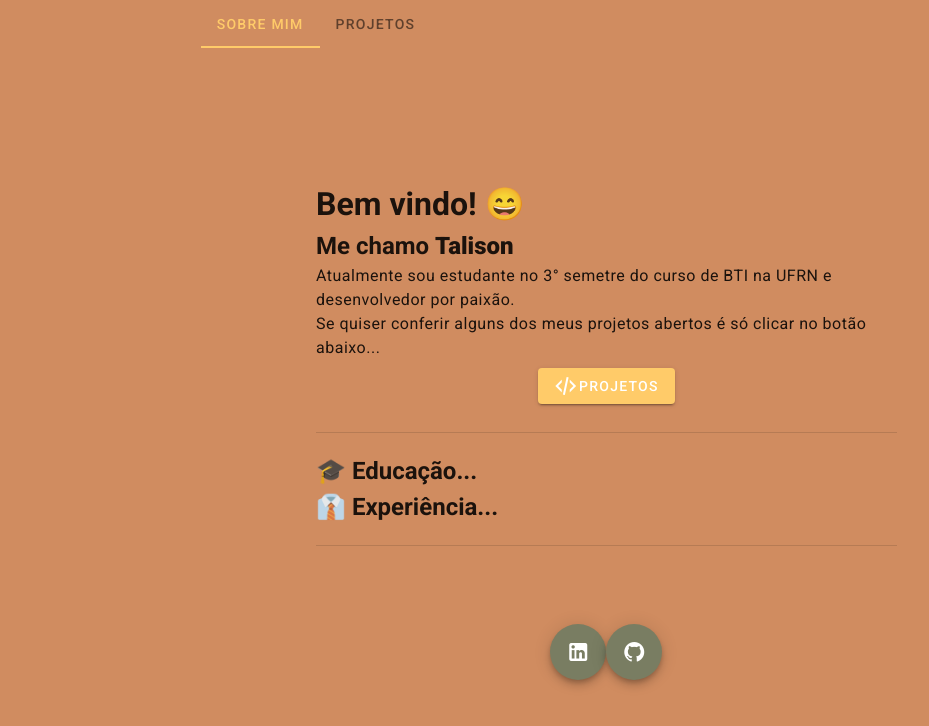
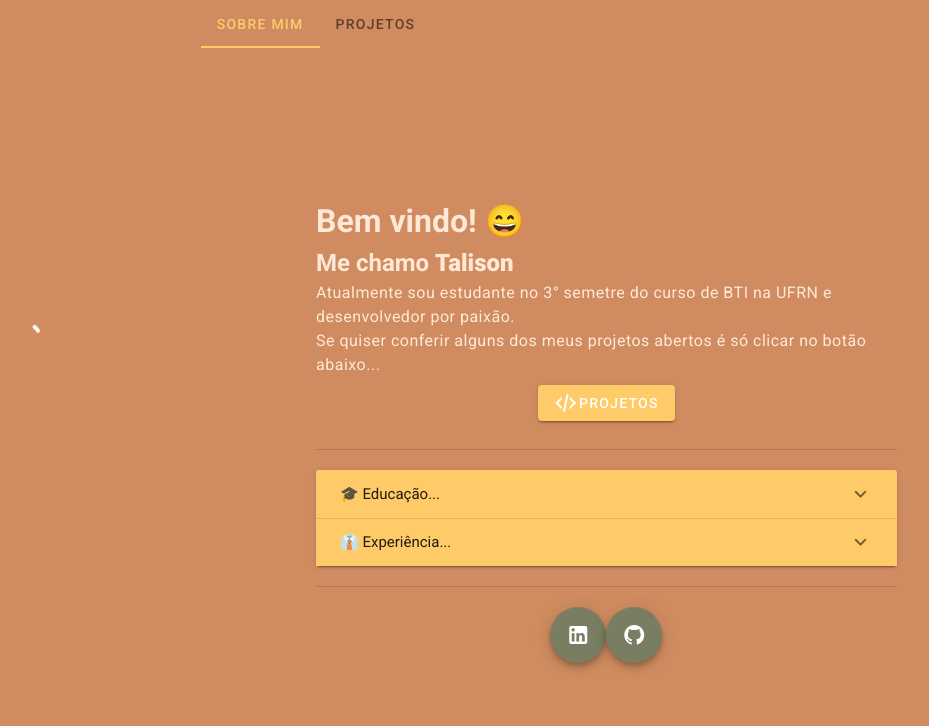
Before and after one commit to talis-fb/portfolio, a Nuxt app: page / in a window 1280 px wide. Shown: the top 726 px of the page, without its empty margins (324-1253 px from the left). Built offline with nearby package versions, Linux system fonts and the light colour scheme.

Commit message:
Fixing descriptions of projects and setup expasion-painel in about screen

```diff
--- a/components/ProjectContainer.vue
+++ b/components/ProjectContainer.vue
@@ -17,7 +17,7 @@ export default {
         id="project-card"
         class="mx-auto"
         max-width="344"
-        color="secondary"
+        color="primary"
       >
         <v-img :src="img" height="200px">
           <template v-slot:placeholder>
@@ -32,7 +32,7 @@ export default {
           <v-fade-transition v-if="sourceCode">
             <v-overlay v-if="hover" absolute color="#036358">
               <a v-if="site" :href="site" target="_blank">
-                <v-btn><v-icon>mdi-open-in-new</v-icon>Deploy</v-btn>
+                <v-btn><v-icon>mdi-open-in-new</v-icon>Acessar o projeto</v-btn>
               </a>
 
               <a v-if="sourceCode" :href="sourceCode" target="_blank">
--- a/nuxt.config.js
+++ b/nuxt.config.js
@@ -5,7 +5,7 @@ const meu_tema = {
   primary: '#FFCB69',
   accent: '#D9AE94',
   secondary: '#9B9B7A',
-  info: '#F1DCA7',
+  info: '#FFE8D6',
   warning: '#D08C60',
   error: '#997B66',
   success: '#797D62',
@@ -14,8 +14,8 @@ const meu_tema = {
 export default {
   // Global page headers: https://go.nuxtjs.dev/config-head
   head: {
-    titleTemplate: '%s - primeiro',
-    title: 'primeiro',
+    titleTemplate: '%s',
+    title: 'Portfolio',
     htmlAttrs: {
       lang: 'en',
     },
--- a/pages/index.vue
+++ b/pages/index.vue
@@ -3,28 +3,35 @@
     <v-container>
       <v-row no-gutters>
         <v-col align="center" justify="center">
-          <v-img
-            class="rounded-lg"
-            width="500px"
-            height="500px"
-            src="racoon.jpg"
-          >
+          <v-img class="rounded-lg" max-width="500px" src="racoon.jpg">
+            <template v-slot:placeholder>
+              <v-row class="fill-height ma-0" align="center" justify="center">
+                <v-progress-circular
+                  indeterminate
+                  color="grey lighten-5"
+                ></v-progress-circular>
+              </v-row>
+            </template>
           </v-img>
         </v-col>
 
-        <v-col class="d-flex flex-column">
+        <v-col class="d-flex flex-column" id="content" :style="{ color: this.$vuetify.theme.themes.light.info }">
           <!-- Corpo do Texto -->
           <h1>Bem vindo! 😄</h1>
           <h2>Me chamo <b>Talison</b></h2>
 
           <div class="text-body-1">
-            Atualmente sou estudante no 3° semetre do curso de BTI na UFRN e desenvolvedor por paixão.
-            <br>
-            Se quiser conferir alguns dos meus projetos abertos é só clicar no botão abaixo...
+            Atualmente sou estudante no 3° semetre do curso de BTI na UFRN e
+            desenvolvedor por paixão.
+            <br />
+            Se quiser conferir alguns dos meus projetos abertos é só clicar no
+            botão abaixo...
           </div>
 
           <div class="options my-2 align-self-center">
-            <v-btn color="primary" nuxt to="/projects"> <v-icon>mdi-xml</v-icon> Projetos</v-btn>
+            <v-btn color="primary" nuxt to="/projects">
+              <v-icon>mdi-xml</v-icon> Projetos</v-btn
+            >
           </div>
 
           <!-- <div class="options my-2 align-self-center"> -->
@@ -33,19 +40,23 @@
           <!--   </a> -->
           <!-- </div> -->
 
-
           <v-divider class="my-5"></v-divider>
 
-          <!-- TIMELINE  EDUCAOCAO-->
-          <h2 id="header-tree" @click="showEducation = !showEducation" >🎓 Educação...</h2>
-          <v-timeline v-if="showEducation" align-top dense>
+          <v-expansion-panels multiple>
+            <v-expansion-panel>
+              <v-expansion-panel-header color="primary">
+                🎓 Educação...
+              </v-expansion-panel-header>
+              <v-expansion-panel-content color="secondary">
+                <v-timeline align-top dense>
                   <v-timeline-item>
                     <v-row class="pt-1">
                       <v-col cols="3"> 2021-<strong>Atualmente</strong> </v-col>
                       <v-col>
                         Bacharelado em <b>Tecnologia da Informação</b>
                         <div class="text-body-2">
-                    Universidade Federal do Rio Grande do Norte (<b>UFRN</b>)
+                          Universidade Federal do Rio Grande do Norte
+                          (<b>UFRN</b>)
                           <!-- <svg xmlns="http://www.w3.org/2000/svg" width="98.005" height="27.821" viewBox="0 0 98.005 27.821"><defs><style>.logoUfrnSvga{fill:#FFFFFF;}.logoUfrnSvgb{fill:#FFFFFF;}</style></defs><g transform="translate(-486.316 196.719)"><path class="logoUfrnSvga" d="M513.659-196.719l-.2,1.906h19.9l.2-1.906Z"></path><path class="logoUfrnSvgb" d="M512.119-182.117q-.552,5.256-3.586,7.97t-10.214,2.714q-7.284,0-9.881-2.577t-2.016-8.107l1.34-12.746h7.317l-1.339,12.746a6.4,6.4,0,0,0,.955,4.638,4.424,4.424,0,0,0,3.774,1.683,6.2,6.2,0,0,0,4.2-1.563,7,7,0,0,0,2.132-4.758l1.339-12.746h7.318Z"></path><path class="logoUfrnSvgb" d="M554.9-171.983h-7.832l.143-6.6a3.1,3.1,0,0,0-.473-1.219,3.064,3.064,0,0,0-1.117-.98q-1.1,0-3.668-.068t-2.741-.069l-.939,8.932h-7.318l2.405-22.88h15.15a10.234,10.234,0,0,1,5.588,1.58,4.421,4.421,0,0,1,2.19,4.5,5.194,5.194,0,0,1-1.766,3.4,8.9,8.9,0,0,1-3.851,1.992l-.029.275a7.858,7.858,0,0,1,1.743.413,3.846,3.846,0,0,1,1.559.858,4.364,4.364,0,0,1,.838,2.818Zm-6.325-15.974a2,2,0,0,0-1-1.89,4.172,4.172,0,0,0-2.459-.79H540.23l-.586,5.565h4.947a4.751,4.751,0,0,0,2.708-.756A2.8,2.8,0,0,0,548.571-187.957Z"></path><path class="logoUfrnSvgb" d="M581.916-171.983h-9.928l-8.781-15.494-1.628,15.494h-6.837l2.4-22.88h10.409l8.336,15.15,1.593-15.15h6.836Z"></path><path class="logoUfrnSvga" d="M530.625-168.9l2.25-21.4H520.268l-.506,4.81h11.489l-.488,4.638H519.274l-.933,8.863h-7.3l-.113,1.074h0l-.211,2.011Z"></path></g></svg> -->
                         </div>
                       </v-col>
@@ -63,17 +74,23 @@
                     </v-row>
                   </v-timeline-item>
                 </v-timeline>
+              </v-expansion-panel-content>
+            </v-expansion-panel>
 
-          <!-- TIMELINE EXPERIENCIA -->
-          <h2  id="header-tree" @click="showExperience = !showExperience" >👔 Experiência...</h2>
-          <v-timeline v-if="showExperience " dense>
+            <v-expansion-panel>
+              <v-expansion-panel-header color="primary">
+                👔 Experiência...
+              </v-expansion-panel-header>
+              <v-expansion-panel-content color="secondary">
+                <v-timeline align-top dense>
                   <v-timeline-item>
                     <v-row class="pt-1">
-                <v-col cols="3">Outubro 2021 - Abril 2022</v-col>
+                      <v-col cols="3"> 2021-<strong>Atualmente</strong> </v-col>
                       <v-col>
-                  <b>Suporte Técnico N2</b>
+                        Bacharelado em <b>Tecnologia da Informação</b>
                         <div class="text-body-2">
-                    Pipz Plataform
+                          Universidade Federal do Rio Grande do Norte
+                          (<b>UFRN</b>)
                           <!-- <svg xmlns="http://www.w3.org/2000/svg" width="98.005" height="27.821" viewBox="0 0 98.005 27.821"><defs><style>.logoUfrnSvga{fill:#FFFFFF;}.logoUfrnSvgb{fill:#FFFFFF;}</style></defs><g transform="translate(-486.316 196.719)"><path class="logoUfrnSvga" d="M513.659-196.719l-.2,1.906h19.9l.2-1.906Z"></path><path class="logoUfrnSvgb" d="M512.119-182.117q-.552,5.256-3.586,7.97t-10.214,2.714q-7.284,0-9.881-2.577t-2.016-8.107l1.34-12.746h7.317l-1.339,12.746a6.4,6.4,0,0,0,.955,4.638,4.424,4.424,0,0,0,3.774,1.683,6.2,6.2,0,0,0,4.2-1.563,7,7,0,0,0,2.132-4.758l1.339-12.746h7.318Z"></path><path class="logoUfrnSvgb" d="M554.9-171.983h-7.832l.143-6.6a3.1,3.1,0,0,0-.473-1.219,3.064,3.064,0,0,0-1.117-.98q-1.1,0-3.668-.068t-2.741-.069l-.939,8.932h-7.318l2.405-22.88h15.15a10.234,10.234,0,0,1,5.588,1.58,4.421,4.421,0,0,1,2.19,4.5,5.194,5.194,0,0,1-1.766,3.4,8.9,8.9,0,0,1-3.851,1.992l-.029.275a7.858,7.858,0,0,1,1.743.413,3.846,3.846,0,0,1,1.559.858,4.364,4.364,0,0,1,.838,2.818Zm-6.325-15.974a2,2,0,0,0-1-1.89,4.172,4.172,0,0,0-2.459-.79H540.23l-.586,5.565h4.947a4.751,4.751,0,0,0,2.708-.756A2.8,2.8,0,0,0,548.571-187.957Z"></path><path class="logoUfrnSvgb" d="M581.916-171.983h-9.928l-8.781-15.494-1.628,15.494h-6.837l2.4-22.88h10.409l8.336,15.15,1.593-15.15h6.836Z"></path><path class="logoUfrnSvga" d="M530.625-168.9l2.25-21.4H520.268l-.506,4.81h11.489l-.488,4.638H519.274l-.933,8.863h-7.3l-.113,1.074h0l-.211,2.011Z"></path></g></svg> -->
                         </div>
                       </v-col>
@@ -81,20 +98,21 @@
                   </v-timeline-item>
                   <v-timeline-item>
                     <v-row class="pt-1">
-                <v-col cols="3">Fevereiro 2020 - Abril 2021</v-col>
+                      <v-col cols="3"> 2017-2021 </v-col>
                       <v-col>
-                  <b>Bolsista de Iniciação Científica</b>
+                        Curso Técnico Integrado em <b>Eletrônica</b>
                         <div class="text-body-2">
-                    Núcleo Avançado de Inovação Tecnológica (NAVI)
+                          Instituto Federal do Rio Grande do Norte (<b>IFRN</b>)
                         </div>
                       </v-col>
                     </v-row>
                   </v-timeline-item>
                 </v-timeline>
+              </v-expansion-panel-content>
+            </v-expansion-panel>
+          </v-expansion-panels>
 
           <v-divider class="my-5"></v-divider>
-
-
 
           <v-spacer></v-spacer>
 
@@ -126,7 +144,7 @@ export default {
   data: () => ({
     showEducation: false,
     showExperience: false,
-  })
+  }),
 }
 </script>
 
@@ -135,7 +153,10 @@ export default {
   height: 100%;
   width: 100%;
 }
-#header-tree{
+#header-tree {
   cursor: pointer;
 }
+#content {
+  color: #ffffff;
+}
 </style>
--- a/pages/projects.vue
+++ b/pages/projects.vue
@@ -1,7 +1,7 @@
 <template>
   <v-container>
     <v-row>
-      <v-col :key="i" v-for="(el, i) in projectypescript" class="text-center">
+      <v-col :key="i" v-for="(el, i) in projects" class="text-center">
         <ProjectContainer
           :img="el.img"
           :title="el.title"
@@ -17,36 +17,36 @@
 
 <script>
 export default {
-  name: 'Projectypescript',
+  name: 'Projects',
   data: function () {
     return {
-      projectypescript: [
+      projects: [
         {
           title: 'Este portfolio',
-          description: 'Esse mesmo',
+          description: 'Construido com o intuito de se tornar um site pessoal, listando os projetos que já desenvolvi',
           tools: ['nuxtjs', 'vuejs', 'vuetify'],
           img: 'racoon.jpg',
           sourceCode: 'https://github.com/talis-fb/portfolio'
         },
         {
           title: 'Pokedex Vue',
-          description: 'Um chat bonitao',
-          tools: ['typescript', 'vuejs', 'sass'],
+          description: 'Uma pokedex feita em VueJS para aprender a utilizar o framework',
+          tools: ['typescript', 'vuejs', 'sass', 'heroku'],
           img: 'https://github.com/talis-fb/pokedex-vue/raw/master/screnshoot.png',
-
+          site: 'https://pokedex-treino-vue.herokuapp.com/',
           sourceCode: 'https://github.com/talis-fb/pokedex-vue'
 
         },
         {
           title: 'Pokedex React',
-          description: 'Um chat bonitao',
+          description: 'Uma simples pokedex feita em ReactJS, que utiliza a API do Pokemon, feita com o intuito de aprender e praticar o uso do ReactJS',
           tools: ['javascript', 'react'],
           img: 'https://github.com/talis-fb/pokedex/raw/master/screenshot.png',
           sourceCode: 'https://github.com/talis-fb/pokedex'
         },
         {
           title: 'Telegram bot',
-          description: 'Um chat bonitao',
+          description: 'Um bot do telegram feito para preencher automaticamente uma planinha do Google Sheets com gastos diários.',
           tools: ['typescript', 'heroku'],
           img: 'https://wersm.com/wp-content/uploads/2016/11/wersm-telegram-telegraph.jpg',
           sourceCode: 'https://github.com/talis-fb/telegram_bot'
@@ -61,15 +61,15 @@ export default {
           site: 'https://talis-fb.github.io/SnakeGameWithOneArray/'
         },
         {
-          title: 'notion-clone',
-          description: 'Um chat bonitao',
+          title: 'Notion Clone',
+          description: 'Um clone super básico da interface do Notion feito para aprender a utilizar o ReduxJS aplicado ao React e o uso de Styleds Components com o Emotion',
           tools: ['javascript', 'react', 'redux', 'vite', 'emotion'],
           img: 'notion_clone_print.png',
           sourceCode: 'https://github.com/talis-fb/notion-clone',
         },
         {
           title: 'Ocma',
-          description: 'Um chat bonitao',
+          description: 'Projeto desenvolvimento na matéria de ITP do curso de BTI. Um Bot que joga sozinho um jogo de pesca.',
           tools: ['c'],
           img: 'https://github.com/talis-fb/ocma/raw/main/screen.png',
 
@@ -77,14 +77,14 @@ export default {
         },
         {
           title: 'Chat',
-          description: 'Um chat bonitao',
+          description: 'Um chat simples e completo feito para aprender e fixar conhecimentos web: desenvolvimento de servidores back-end com WebSockets, uso de banco de dados e criaçãod e uma interface com React',
           tools: ['javascript', 'react', 'sass', 'nodejs', 'socketio','mongodb'],
           img: 'https://github.com/talis-fb/Chat/raw/main/screenshot1.png',
           sourceCode: 'https://github.com/talis-fb/Chat'
         },
         {
           title: 'SQLClient',
-          description: 'A very simple, easy, fast and minilmalist client SQLite for beginner practice the language SQL',
+          description: 'Um cliente de SQLite super simples e minimalista feito para testar e aprender comandos SQL básicos. Ele roda em HTML e executa os comandos recebidos em um arquivo SQLite, mostrando o resultado quando é retornado uma tabela.',
           tools: ['sqlite', 'javascript', 'html5', 'css3'],
           img: 'https://github.com/talis-fb/SQLClient/raw/master/screenshot.png',
           sourceCode: 'https://github.com/talis-fb/SQLClient'
@@ -105,7 +105,7 @@ export default {
         },
         {
           title: 'BluExodia',
-          description: 'Um chat bonitao',
+          description: 'Projeto desenvolvido para o projeto Integrador do Curso de eletrônica do IFRN. Uma biblioteca de Arduino feita para facilitar o uso do componente de leitura e escrita de cartões RFID',
           tools: ['cplusplus', 'arduino'],
           img: 'bluexodia_print.jpg',
           sourceCode: 'https://github.com/talis-fb/BluExodia'
```
Lines whose indentation alone changed are shown as unchanged.
